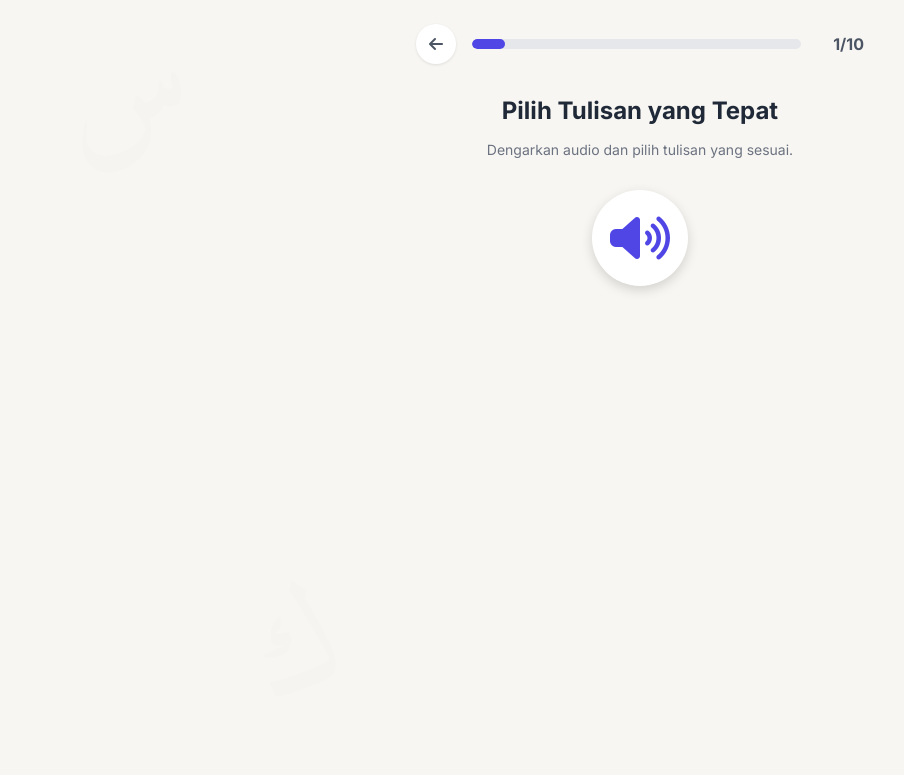
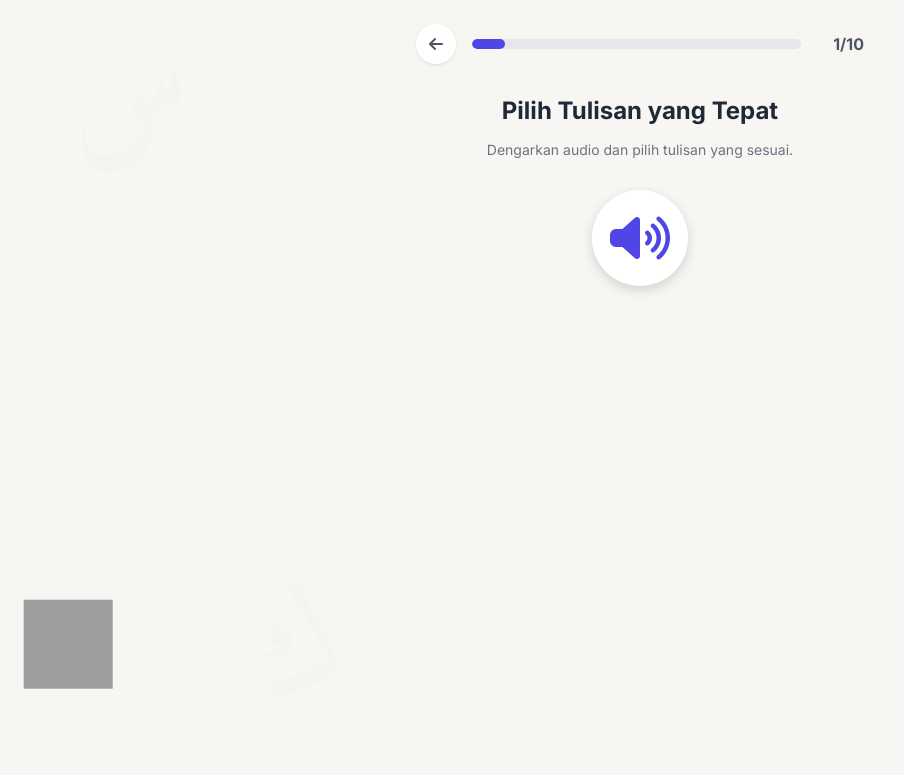
Before and after one commit to DaengForMind/earabic, a PHP site: page /pages/quiz.php in a window 1280 px wide. Shown: the top 775 px of the page, without its empty margins (0-904 px from the left). Run offline with PHP 8.4, Linux system fonts and the light colour scheme; the visitor is signed in with stand-in values (Sample User, id 1); data that the repository does not hold is empty; grey boxes are pictures that could not be loaded.

Commit message:
Update quiz.php

```diff
--- a/pages/quiz.php
+++ b/pages/quiz.php
@@ -415,6 +415,59 @@
                 font-size: 8rem;
             }
         }
+
+        /* Mascot (mobile-first) */
+        .mascot {
+            position: fixed;
+            left: 12px;
+            bottom: 96px;
+            /* di atas bottom-nav (height:80px + margin) */
+            width: 64px;
+            height: 64px;
+            z-index: 60;
+            /* > .bottom-nav (50) */
+            pointer-events: none;
+            /* tidak mengganggu interaksi */
+            -webkit-user-select: none;
+            user-select: none;
+            transform-origin: 50% 50%;
+            animation: mascot-bob 3s ease-in-out infinite;
+        }
+
+        /* sedikit lebih besar pada layar >= 640px */
+        @media (min-width: 640px) {
+            .mascot {
+                left: 24px;
+                bottom: 110px;
+                width: 88px;
+                height: 88px;
+            }
+        }
+
+        /* bobbing animation — durasi 3s loop */
+        @keyframes mascot-bob {
+            0% {
+                transform: translateY(0) scale(1);
+                opacity: 1;
+            }
+
+            50% {
+                transform: translateY(-6px) scale(1.02);
+                opacity: 1;
+            }
+
+            100% {
+                transform: translateY(0) scale(1);
+                opacity: 1;
+            }
+        }
+
+        /* Respect prefers-reduced-motion */
+        @media (prefers-reduced-motion: reduce) {
+            .mascot {
+                animation: none;
+            }
+        }
     </style>
 </head>
 
@@ -461,7 +514,8 @@
         </div>
     </div>
 
-        </div>
+    <!-- Mascot GIF (fixed left-bottom, mobile-first) -->
+    <img src="../assets/images/maskot.gif" alt="Maskot" class="mascot" aria-hidden="true" loading="lazy">
 
     <script>
         const questions = <?php echo json_encode($questions); ?>;
```
